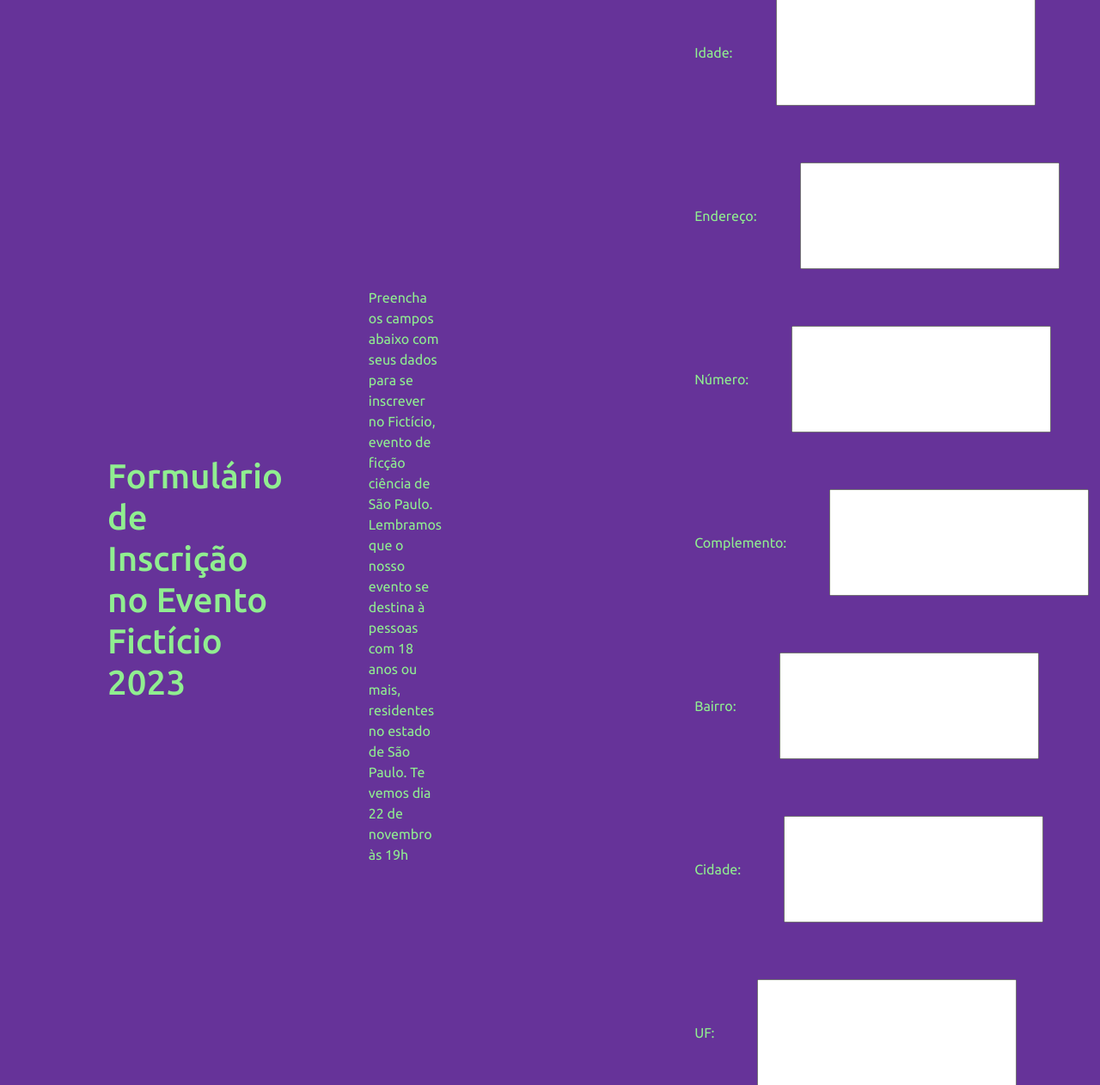
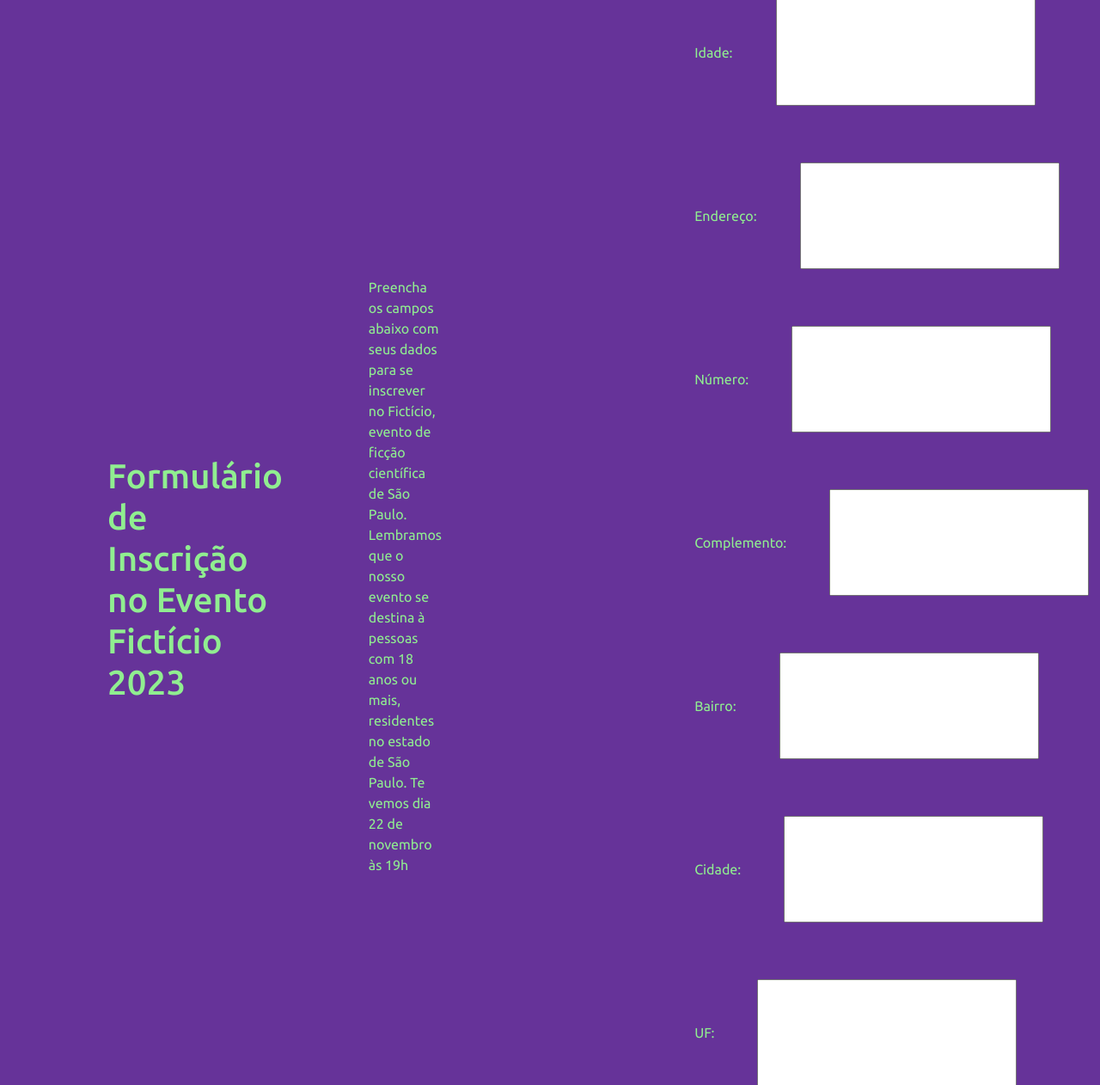
Before and after one commit to farizabarreto/formularioMatch2023, a Django app: page / in a window 1280 px wide; the page is wider, and only the part inside the window is pictured. Shown: the part 497-1759 px from the top of that part at 86% size. Run offline with Django 4.2, Linux system fonts and the light colour scheme.

Commit message:
Versão 1.0

```diff
--- a/templates/home.html
+++ b/templates/home.html
@@ -17,7 +17,7 @@
 </head>
 <body>
     <h1>Formulário de Inscrição no Evento Fictício 2023</h1>
-    <p>Preencha os campos abaixo com seus dados para se inscrever no Fictício, evento de ficção ciência de São Paulo. Lembramos que o nosso evento se destina à pessoas com 18 anos ou mais, residentes no estado de São Paulo. Te vemos dia 22 de novembro às 19h</p>
+    <p>Preencha os campos abaixo com seus dados para se inscrever no Fictício, evento de ficção científica de São Paulo. Lembramos que o nosso evento se destina à pessoas com 18 anos ou mais, residentes no estado de São Paulo. Te vemos dia 22 de novembro às 19h</p>
     <main>
         <div class="flex-container">
              <!-- Acionamento da função processamento_form com segurança Csrf Token -->
```
